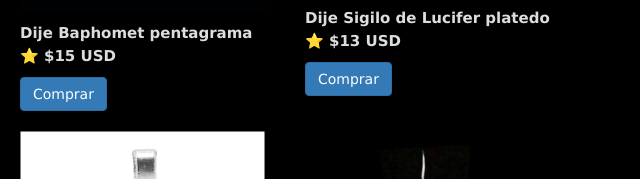
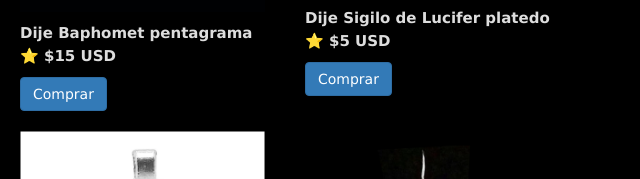
Before and after one commit to zatanica/zatanica.github.io, a plain HTML site: page index.html in a window 1280 px wide. Shown: the part 1922-2101 px from the top of the page, 640-1280 px from the left. Drawn offline with nearby package versions, Linux system fonts and the light colour scheme.

Commit message:
Update index.html

```diff
--- a/index.html
+++ b/index.html
@@ -182,7 +182,7 @@
                 <div class="col-12 col-ms-12 col-md-3 col-lg-3 col-xl-3">
 
                     <p><a href="https://wa.me/573117379576"><img style="height: fit-content;" class="img-fluid z-depth-1" src="img/galeria/Dijes/sigilo de lucifer.png" alt="video" data-toggle="modal" data-target="#modal1"></a></p>
-                    <p><a href="https://wa.me/573117379576" id="link"><strong>Dije Sigilo de Lucifer platedo ⭐ $13 USD</strong></a></p>
+                    <p><a href="https://wa.me/573117379576" id="link"><strong>Dije Sigilo de Lucifer platedo ⭐ $5 USD</strong></a></p>
                     <p> <button type="button" class="btn btn-primary" onclick="window.location.href='https://wa.me/573117379576'">Comprar</button></p>
 
                 </div>
```
